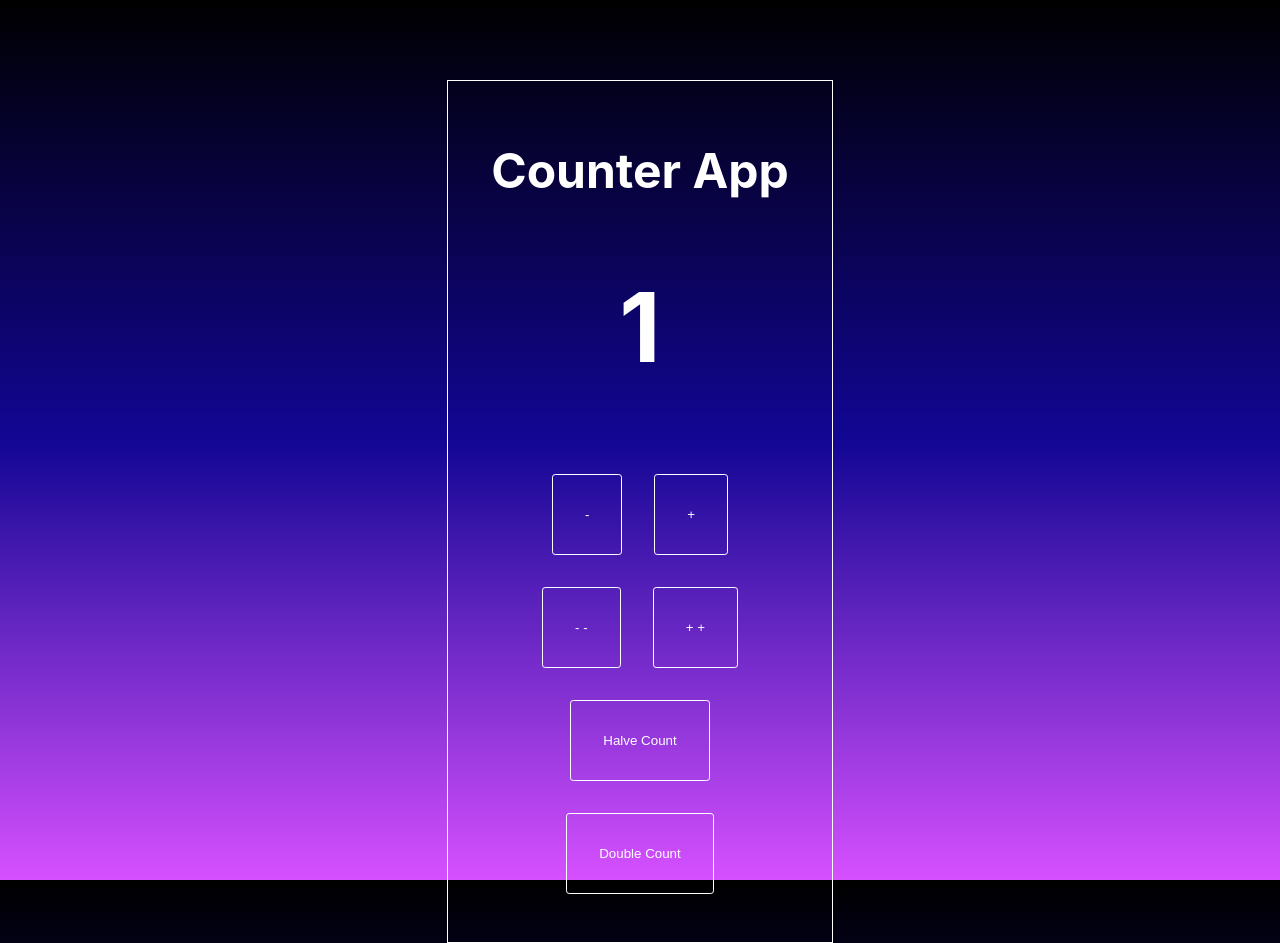
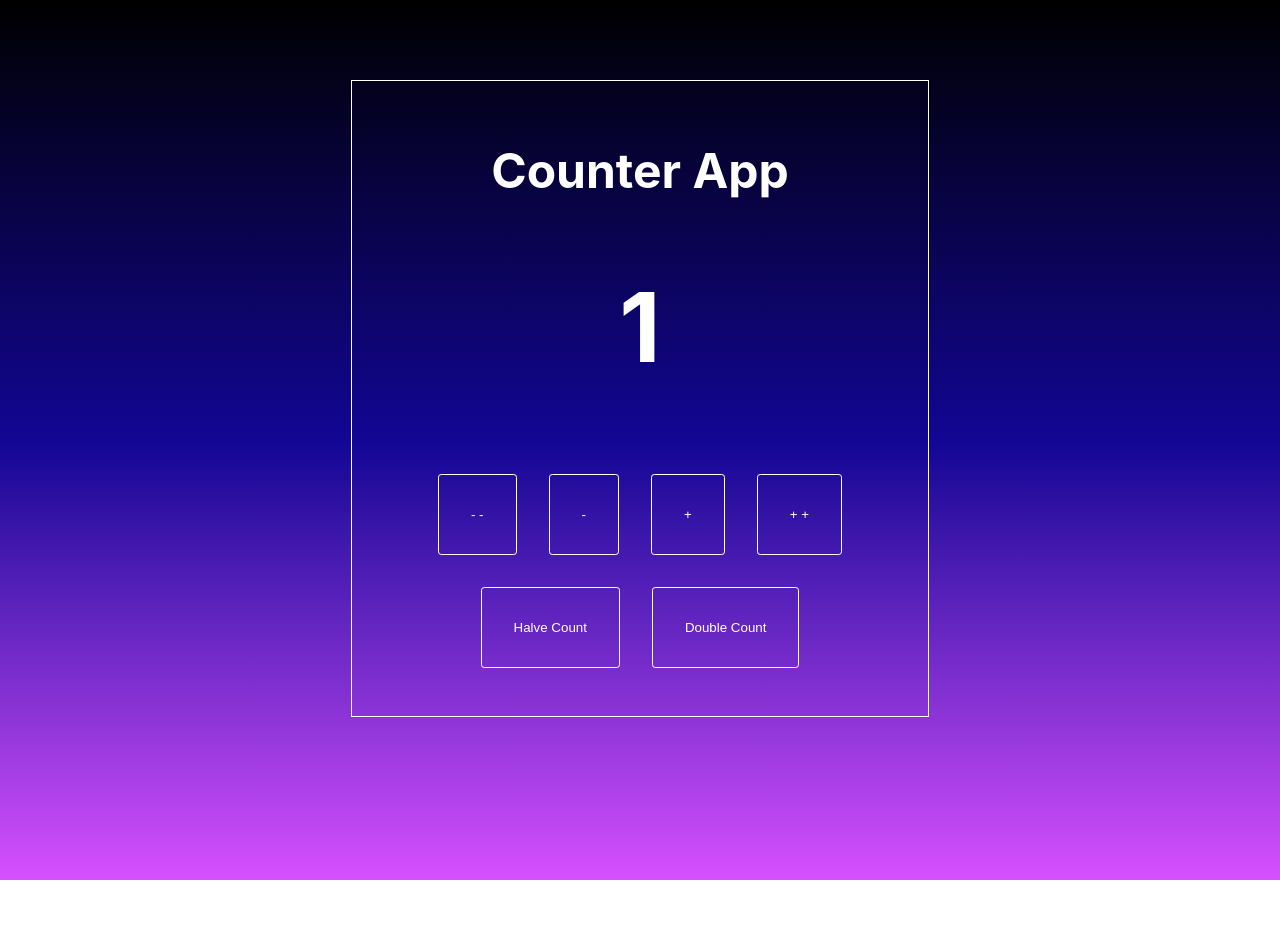
Before and after one commit to mbalabanov/react-counter, a React (Create React App) app: page / in a window 1280 px wide. After the commit the page ends 880 px from the top, so only its background shows below. Built offline with nearby package versions, Linux system fonts and the light colour scheme.

Commit message:
Adapts styling

```diff
--- a/src/App.css
+++ b/src/App.css
@@ -14,7 +14,7 @@ body {
   text-align: center;
   padding: 2rem;
   border: white solid 1px;
-  width: 20rem;
+  width: 32rem;
   margin: 0 auto;
   margin-top: 5rem;
 }
--- a/src/App.js
+++ b/src/App.js
@@ -23,11 +23,11 @@ function App() {
     <div className="App">
       <h1>Counter App</h1>
       <h2 class="counter">{count}</h2>
+      <button onClick={downBy2}>- -</button>
       <button onClick={down}>-</button>
-      <button onClick={up}>+</button><br/>
-      <button onClick={downBy2}>- -</button>
+      <button onClick={up}>+</button>
       <button onClick={upBy2}>+ +</button><br/>
-      <button onClick={halveCount}>Halve Count</button><br />
+      <button onClick={halveCount}>Halve Count</button>
       <button onClick={doubleCount}>Double Count</button>
     </div>
   );
```
